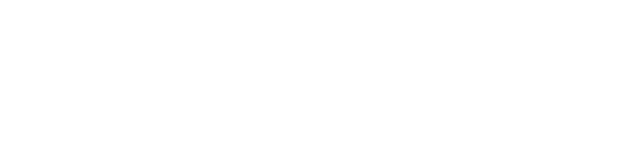
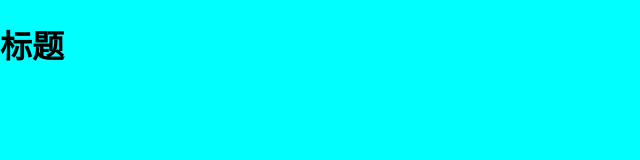
Before and after one commit to alskdkfjgh/project_01, a plain HTML site: page index.html in a window 1280 px wide. Shown: the whole page, without its empty margins (0-640 px from the left). Drawn offline with Linux system fonts and the light colour scheme.

Commit message:
修改了index.html和index.css

```diff
--- a/index.css
+++ b/index.css
@@ -0,0 +1,5 @@
+html,body{
+    margin: 0;
+    padding: 0;
+    background-color: aqua;
+}
--- a/index.html
+++ b/index.html
@@ -8,7 +8,7 @@
     <link rel="stylesheet" href="index.css">
 </head>
 <body>
-
+    <h1>标题</h1>
     <script src="index.js"></script>
 </body>
 </html>
```
